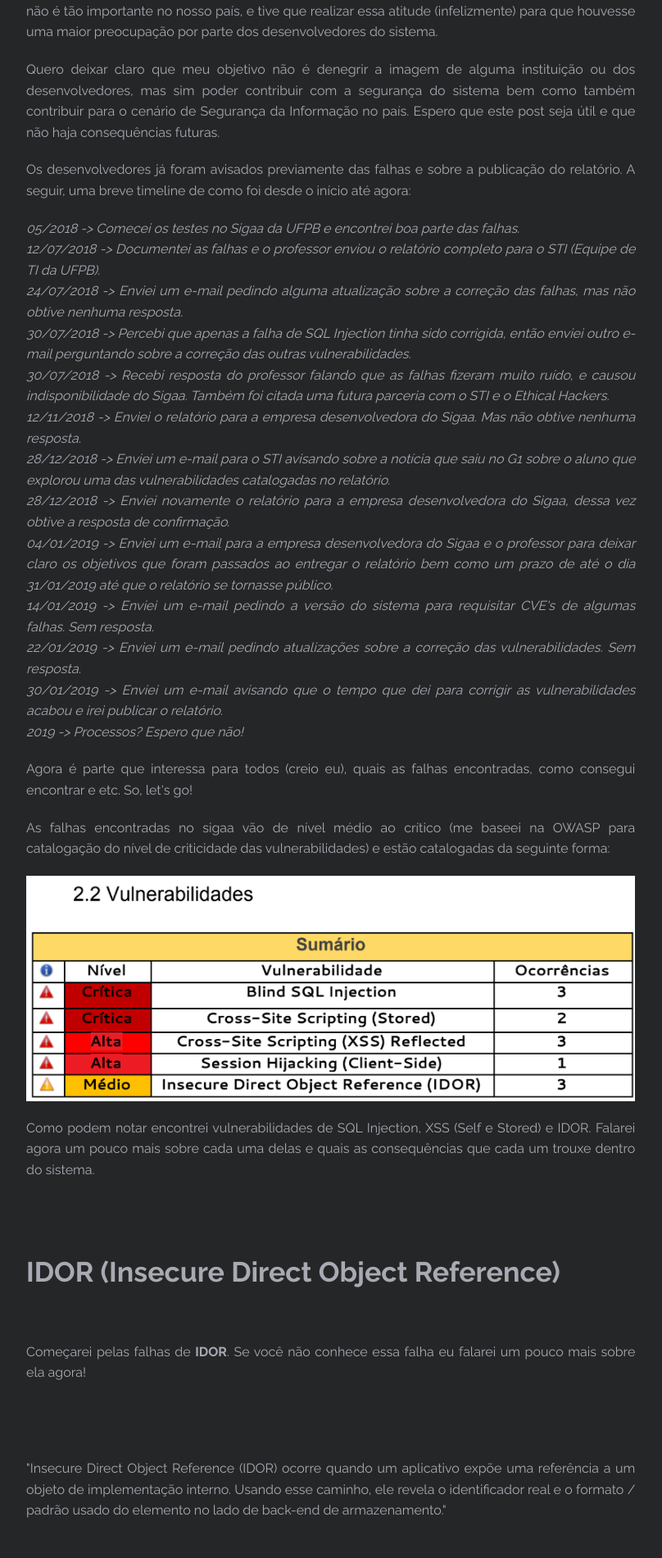
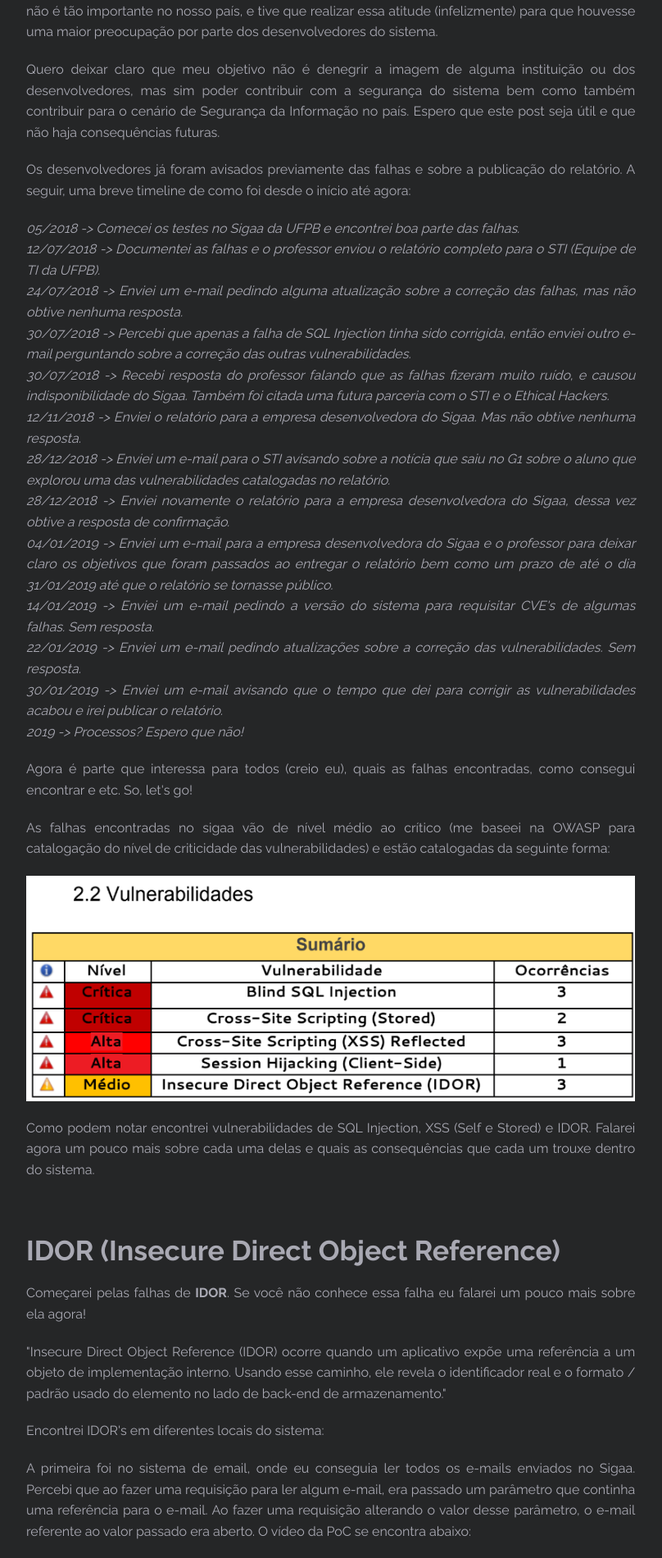
Before and after one commit to vitor-fernandes/vitor-fernandes.github.io, a Jekyll site: the page built from _posts/2019-02-01-Hacking-Universities.markdown, in a window 1280 px wide. Shown: the part 1045-2945 px from the top of the page at 82% size, without its empty margins (43-851 px from the left). Built offline with Jekyll 4.4.1, drawn with Linux system fonts in a browser that asks for light colours; grey boxes are pictures that could not be loaded.

Commit message:
Hackeando Universidades post edit

```diff
--- a/_posts/2019-02-01-Hacking-Universities.markdown
+++ b/_posts/2019-02-01-Hacking-Universities.markdown
@@ -65,53 +65,47 @@
 Como podem notar encontrei vulnerabilidades de SQL Injection, XSS (Self e Stored) e IDOR. Falarei agora um pouco mais sobre cada uma delas e quais as consequências que cada um trouxe dentro do sistema.
 </p>
 <br>
-<br>
+
 <p align="justify">
 <h2>IDOR (Insecure Direct Object Reference)</h2>
 </p>
-<br>
+
 <p align="justify">
 Começarei pelas falhas de <b>IDOR</b>. Se você não conhece essa falha eu falarei um pouco mais sobre ela agora!
 </p>
-<br>
-<br>
+
 <p align="justify">
 "Insecure Direct Object Reference (IDOR) ocorre quando um aplicativo expõe uma referência a um objeto de implementação interno. Usando esse caminho, ele revela o identificador real e o formato / padrão usado do elemento no lado de back-end de armazenamento."
 </p>
-<br>
-<br>
+
 <p align="justify">
 Encontrei IDOR's em diferentes locais do sistema:
 </p>
-<br>
-<br>
+
 <p align="justify">
 A primeira foi no sistema de email, onde eu conseguia ler todos os e-mails enviados no Sigaa. Percebi que ao fazer uma requisição para ler algum e-mail, era passado um parâmetro que continha uma referência para o e-mail. Ao fazer uma requisição alterando o valor desse parâmetro, o e-mail referente ao valor passado era aberto. O vídeo da PoC se encontra abaixo:
 </p>
 <iframe width="560" height="315" src="https://www.youtube.com/embed/8CZ4sQW7yec" frameborder="0" allow="accelerometer; autoplay; encrypted-media; gyroscope; picture-in-picture" allowfullscreen></iframe>
-<br>
-<br>
+
 <p align="justify">
 A segunda foi nos arquivos enviados pelos professores na disciplina, com esta falha eu conseguia baixar todos os arquivos que estavam armazenados no servidor, desde fotos de perfil até documentos de outros usuários e da própria universidade. Ao fazer uma requisição, era passado um parâmetro com um valor que identificava o documento, ao mudar este valor e enviar ao servidor o documento referente ao valor era retornado e baixado. O vídeo da PoC se encontra abaixo:
 </p>
 <iframe width="560" height="315" src="https://www.youtube.com/embed/aS8-g1K_CLQ" frameborder="0" allow="accelerometer; autoplay; encrypted-media; gyroscope; picture-in-picture" allowfullscreen></iframe>
-<br>
-<br>
+
 <p align="justify">
 A terceira foi no acesso das turmas, onde eu conseguia APENAS acessar as turmas, não era possível fazer muita coisa de relevante. Ao fazer a requisição, um parâmetro contendo o ID da turma era passado, ao alterar este valor, a turma referente ao valor passado era acessada. Não gravei vídeo pois não achei muito relevante :)
 </p>
 <br>
-<br>
+
 <p align="justify">
 <h2>XSS (Cross-Site Scripting)</h2>
 Passando agora para as falhas de <b>XSS (Cross-Site Scripting)</b>
 </p>
-<br>
-<br>
+
 <p align="justify">
 Se você estuda Segurança da Informação, já deve ter ouvido nesse carinha :), mas se ainda não conhece deixarei uma pequena explicação sobre:
 </p>
-<br>
+
 <p align="justify">
 "Essa vulnerabilidade permite um usuário injetar códigos JS (JavaScript) maliciosos em determinado campo de texto de uma página e dependendo do seu tipo, esse código será mostrado para outros usuários."
 </p>
@@ -120,99 +114,85 @@
 <p align="justify">
 Encontrei 3 Self-XSS e 2 Stored, cataloguei como reflected, mas foi errado, perdão pelo erro.
 </p>
-<br>
+
 <p align="justify">
 <h3>Self-XSS</h3>
 Falando sobre os <b>Self-XSS</b>, eram basicamente em locais onde a entrada do usuário era refletida diretamente no código sem nenhum tipo de sanitização.
 </p>
-<br>
-<br>
+
 <p align="justify">
 O primeiro local que encontrei o Self-XSS foi na página de recuperação de login. Nessa página era pedido o e-mail do usuário no qual era refletido no código da página. Aqui era basicamente inserir um payload javascript qualquer que ele seria executado :)
 </p>
-<br>
-<br>
+
 <p align="justify">
 O segundo local que encontrei foi na página de recuperação do código de confirmação e funciona da mesma forma que expliquei anteriormente.
 </p>
-<br>
-<br>
+
 <p align="justify">
 O terceiro local foi na página de consulta da situação de determinado bolsista, nessa parte a única coisa que muda entre os exemplos anteriores é o campo, pois agora o payload javascript deve ser injetado no campo de matrícula.
 </p>
-<br>
-<br>
+
 <p align="justify">
 <h3>XSS Stored</h3>
 </p>
-<br>
+
 <p align="justify">
 Em relação aos XSS Stored, um deles (XSS stored no fórum do curso) me permitia fazer o hijacking de sessão, ou seja, eu podia capturar a sessão de outros usuários, era necessário apenas que ele acessasse a postagem no fórum do curso.
 </p>
-<br>
-<br>
+
 <p align="justify">
 O primeiro XSS Stored se encontra no sistema de e-mail (ele ataca novamente). Ao enviar uma mensagem com conteúdo javascript ele é interpretado e executado no browser do usuário receptor da mensagem.
 </p>
-<br>
-<br>
+
 <p align="justify">
 O segundo estava no fórum do curso. Ao cadastrar um novo tópico no fórum com um título contendo o payload javascript, ao abrir-lo, o browser do usuário executaria o código contido no título do tópico. Esse XSS me permitia realizar o roubo de sessões de outros usuários. O vídeo da PoC se encontra abaixo:
 </p>
-<br>
 <iframe width="560" height="315" src="https://www.youtube.com/embed/TiH67yflOj8" frameborder="0" allow="accelerometer; autoplay; encrypted-media; gyroscope; picture-in-picture" allowfullscreen></iframe>
 <br>
+
 <p align="justify">
 <h2>SQL Injection</h2>
 Agora pra fechar com chave de ouro, vamos falar sobre as falhas de <b>SQL Injection!!</b>
 </p>
-<br>
-<br>
+
 <p align="justify">
 Encontrei 3 falhas de SQL Injection, todas via POST.
 </p>
-<br>
-<br>
+
 <p align="justify">
 Abordarei apenas sobre 1 delas para que o post não fique mais longo. As outras você encontra no relatório :)
 </p>
-<br>
-<br>
+
 <p align="justify">
 Se você ainda não conhece o que é SQL Injection, aqui está um breve comentário sobre:
 </p>
-<br>
-<br>
+
 <p align="justify">
 "Um ataque de injeção SQL consiste em inserção ou "injeção" de uma consulta SQL por meio dos dados de entrada do cliente para o aplicativo. Uma exploração de injeção SQL bem-sucedida pode ler dados confidenciais do banco de dados, modificar dados do banco de dados (Inserir / Atualizar / Excluir), executar operações de administração no banco de dados (como desligar o DBMS), recuperar o conteúdo de um determinado arquivo presente no arquivo DBMS sistema e, em alguns casos, emitir comandos para o sistema operacional. Ataques de injeção SQL são um tipo de ataque de injeção, no qual comandos SQL são injetados na entrada do plano de dados para efetuar a execução de comandos SQL predefinidos."
 </p>
-<br>
-<br>
+
 <p align="justify">
 Para encontrar essa falha, eu naveguei até a página de busca por docentes e decidi injetar um simples <b><i>';</i></b> no campo dos docentes e recebi uma mensagem de erro interno com uma página personalizada. Decidi tentar vários ataques para vários DBMS, foi então que consegui que o servidor "dormisse" por um tempo utilizando o payload: <b><i>rapt00r’; SELECT PG_SLEEP(5)--+-</i></b>
 </p>
-<br>
-<br>
+
 <p align="justify">
 Foi então que vi que realmente estava vulnerável, então decidi capturar a requisição e utilizei a ferramenta para testar se realmente estava vulnerável, e booommm!!!! Tive acesso ao banco de dados da UFPB. Infelizmente não consegui capturar imagens do banco de dados da UFPB, mas utilizei a UFC como alvo para o vídeo da PoC, que pode ser encontrado abaixo:
 </p>
 <iframe width="560" height="315" src="https://www.youtube.com/embed/j_kjhnk7CuA" frameborder="0" allow="accelerometer; autoplay; encrypted-media; gyroscope; picture-in-picture" allowfullscreen></iframe>
 <br>
+
 <p align="justify">
 Bom pessoal, é isso. Espero que este relatório possa ajudar todos aqueles que gostam da área de Segurança da Informação. Espero que possa servir como base para trabalhos futuros e que possa ser utilizado para aprendizado.
 </p>
-<br>
-<br>
+
 <p align="justify">
 <b>Lembre-se seja ético, tenha princípios.</b>
 </p>
-<br>
-<br>
+
 <p align="justify">
 Para finalizar quero deixar claro que nenhum dado foi vazado ou repassado para outras pessoas e o relatório está disponível apenas a partir da data de hoje (31/01/2019).
 </p>
-<br>
-<br>
+
 <p align="justify">
 <b>Como prometido, o relatório poderá ser baixado através do link: <a href="https://drive.google.com/file/d/1ZpQX8tLkupvU4Q7m4qSvbTTjK2e00rAp/view?usp=sharing" target="_blank">Sigaa - Relatório Completo</a></b>
 </p>
```
